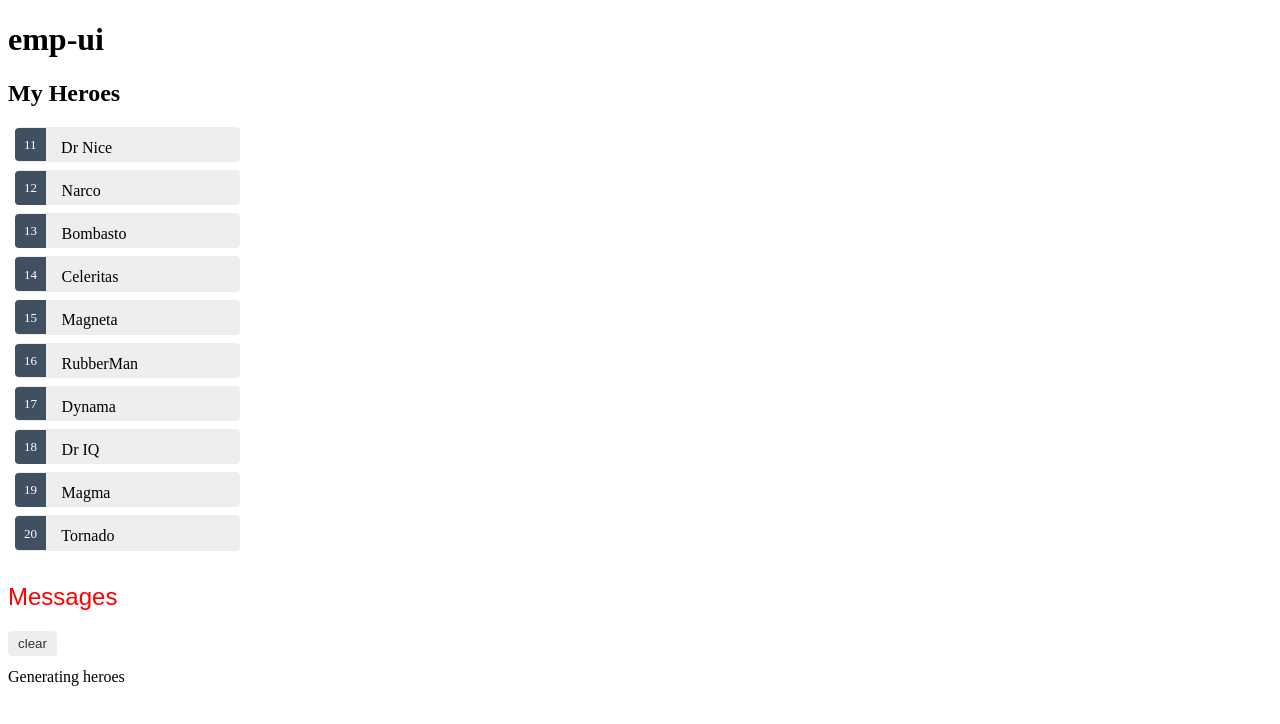
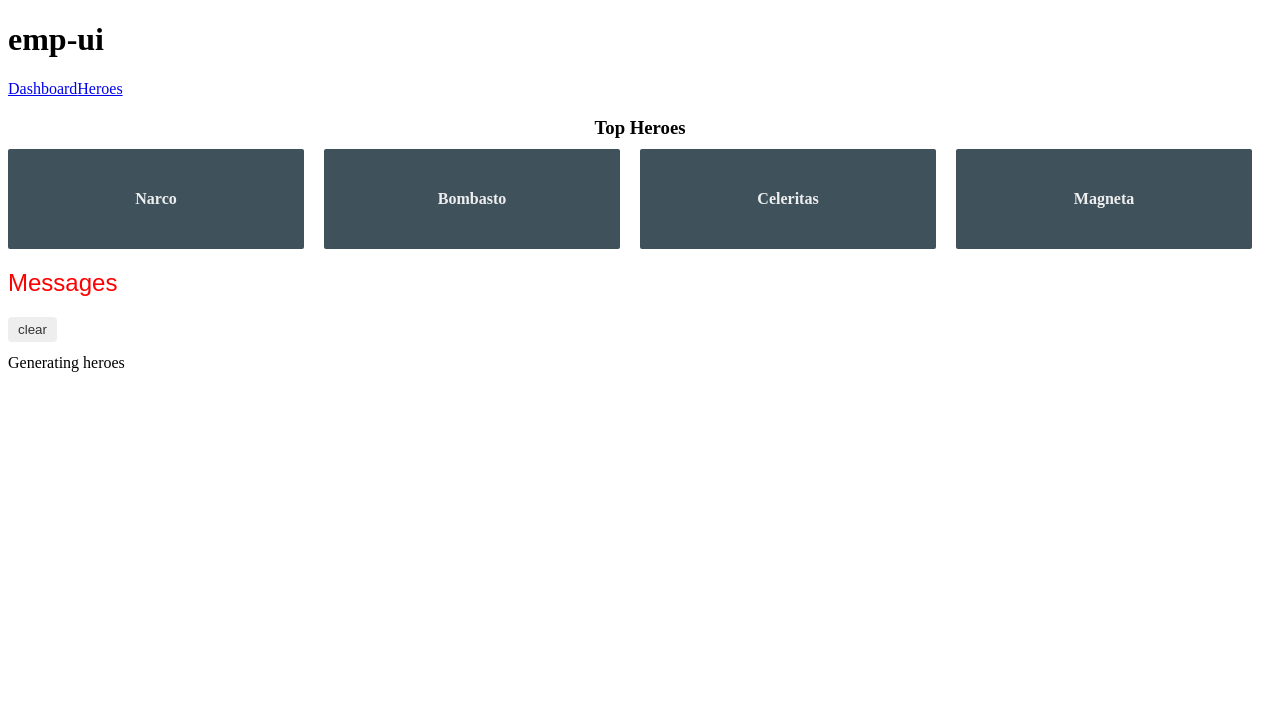
Before and after one commit to rickybiswas25/emp-ui, an Angular app: page /dashboard in a window 1280 px wide. Before the commit this address led to /. Shown: the top 724 px of the page. Built offline with nearby package versions, Linux system fonts and the light colour scheme.

Commit message:
Added in-app-navigation

```diff
--- a/src/app/app-routing.module.ts
+++ b/src/app/app-routing.module.ts
@@ -1,10 +1,19 @@
-import { NgModule } from '@angular/core';
-import { Routes, RouterModule } from '@angular/router';
+import {NgModule} from '@angular/core';
+import {Routes, RouterModule} from '@angular/router';
+import {HeroesComponent} from './heroes/heroes.component';
+import {DashboardComponent} from "./dashboard/dashboard.component";
+import {HeroDetailComponent} from "./hero-detail/hero-detail.component";
 
-const routes: Routes = [];
+const routes: Routes = [
+  {path: 'heroes', component: HeroesComponent},
+  {path: 'dashboard', component: DashboardComponent},
+  { path: '', redirectTo: '/dashboard', pathMatch: 'full' },
+  { path: 'detail/:id', component: HeroDetailComponent },
+];
 
 @NgModule({
   imports: [RouterModule.forRoot(routes)],
   exports: [RouterModule]
 })
-export class AppRoutingModule { }
+export class AppRoutingModule {
+}
--- a/src/app/app.component.html
+++ b/src/app/app.component.html
@@ -1,3 +1,7 @@
 <h1>{{title}}</h1>
-<app-heroes></app-heroes>
+<nav>
+  <a routerLink="/dashboard">Dashboard</a>
+  <a routerLink="/heroes">Heroes</a>
+</nav>
+<router-outlet></router-outlet>
 <app-message></app-message>
--- a/src/app/app.module.ts
+++ b/src/app/app.module.ts
@@ -6,14 +6,16 @@
 import { HeroesComponent } from './heroes/heroes.component';
 import { FormsModule } from '@angular/forms';
 import { HeroDetailComponent } from './hero-detail/hero-detail.component';
-import { MessageComponent } from './message/message.component'
+import { MessageComponent } from './message/message.component';
+import { DashboardComponent } from './dashboard/dashboard.component'
 
 @NgModule({
   declarations: [
     AppComponent,
     HeroesComponent,
     HeroDetailComponent,
-    MessageComponent
+    MessageComponent,
+    DashboardComponent
   ],
   imports: [
     BrowserModule,
--- /dev/null
+++ b/src/app/dashboard/dashboard.component.html
@@ -0,0 +1,9 @@
+<h3>Top Heroes</h3>
+<div class="grid grid-pad">
+  <a *ngFor="let hero of heroes" class="col-1-4"
+     routerLink="/detail/{{hero.id}}">
+    <div class="module hero">
+      <h4>{{hero.name}}</h4>
+    </div>
+  </a>
+</div>
--- /dev/null
+++ b/src/app/dashboard/dashboard.component.scss
@@ -0,0 +1,63 @@
+/* DashboardComponent's private CSS styles */
+[class*='col-'] {
+  float: left;
+  padding-right: 20px;
+  padding-bottom: 20px;
+}
+[class*='col-']:last-of-type {
+  padding-right: 0;
+}
+a {
+  text-decoration: none;
+}
+*, *:after, *:before {
+  -webkit-box-sizing: border-box;
+  -moz-box-sizing: border-box;
+  box-sizing: border-box;
+}
+h3 {
+  text-align: center;
+  margin-bottom: 0;
+}
+h4 {
+  position: relative;
+}
+.grid {
+  margin: 0;
+}
+.col-1-4 {
+  width: 25%;
+}
+.module {
+  padding: 20px;
+  text-align: center;
+  color: #eee;
+  max-height: 120px;
+  min-width: 120px;
+  background-color: #3f525c;
+  border-radius: 2px;
+}
+.module:hover {
+  background-color: #eee;
+  cursor: pointer;
+  color: #607d8b;
+}
+.grid-pad {
+  padding: 10px 0;
+}
+.grid-pad > [class*='col-']:last-of-type {
+  padding-right: 20px;
+}
+@media (max-width: 600px) {
+  .module {
+    font-size: 10px;
+    max-height: 75px; }
+}
+@media (max-width: 1024px) {
+  .grid {
+    margin: 0;
+  }
+  .module {
+    min-width: 60px;
+  }
+}
--- /dev/null
+++ b/src/app/dashboard/dashboard.component.ts
@@ -0,0 +1,23 @@
+import { Component, OnInit } from '@angular/core';
+import {Hero} from "../model/hero";
+import {HeroService} from "../hero-service/hero.service";
+
+@Component({
+  selector: 'app-dashboard',
+  templateUrl: './dashboard.component.html',
+  styleUrls: [ './dashboard.component.scss' ]
+})
+export class DashboardComponent implements OnInit {
+  heroes: Hero[] = [];
+
+  constructor(private heroService: HeroService) { }
+
+  ngOnInit() {
+    this.getHeroes();
+  }
+
+  getHeroes(): void {
+    this.heroService.getHeroes()
+      .subscribe(heroes => this.heroes = heroes.slice(1, 5));
+  }
+}
--- a/src/app/hero-detail/hero-detail.component.html
+++ b/src/app/hero-detail/hero-detail.component.html
@@ -7,5 +7,5 @@
       <input [(ngModel)]="hero.name" placeholder="name"/>
     </label>
   </div>
-
+  <button (click)="goBack()">go back</button>
 </div>
--- a/src/app/hero-detail/hero-detail.component.ts
+++ b/src/app/hero-detail/hero-detail.component.ts
@@ -1,5 +1,8 @@
 import {Component, Input, OnInit} from '@angular/core';
 import {Hero} from "../model/hero";
+import { ActivatedRoute } from '@angular/router';
+import { Location } from '@angular/common';
+import {HeroService} from "../hero-service/hero.service";
 
 @Component({
   selector: 'app-hero-detail',
@@ -9,10 +12,21 @@
 export class HeroDetailComponent implements OnInit {
   @Input() hero: Hero;
 
-  constructor() {
+  constructor(
+    private route: ActivatedRoute,
+    private heroService: HeroService,
+    private location: Location
+  ) {
   }
 
   ngOnInit(): void {
+    const id = +this.route.snapshot.paramMap.get('id');
+    this.heroService.getHero(id)
+      .subscribe(hero => this.hero = hero);
+  }
+
+  goBack(): void {
+    this.location.back();
   }
 
 }
--- a/src/app/hero-service/hero.service.ts
+++ b/src/app/hero-service/hero.service.ts
@@ -16,5 +16,11 @@
     return of(HEROES);
   }
 
+  getHero(id: number): Observable<Hero> {
+    // TODO: send the message _after_ fetching the hero
+    this.messageService.add(`HeroService: fetched hero id=${id}`);
+    return of(HEROES.find(hero => hero.id === id));
+  }
+
 
 }
--- a/src/app/heroes/heroes.component.html
+++ b/src/app/heroes/heroes.component.html
@@ -1,9 +1,9 @@
 <h2>My Heroes</h2>
 <ul class="heroes">
-  <li *ngFor="let hero of heroes"
-      [class.selected]="hero === selectedHero"
-      (click)="onSelect(hero)">
-    <span class="badge">{{hero.id}}</span> {{hero.name}}
+  <li *ngFor="let hero of heroes">
+    <a routerLink="/detail/{{hero.id}}">
+      <span class="badge">{{hero.id}}</span> {{hero.name}}
+    </a>
   </li>
 </ul>
 
```
Also changed, not shown: 1 other file (tests, documents, lock files or other folders).
